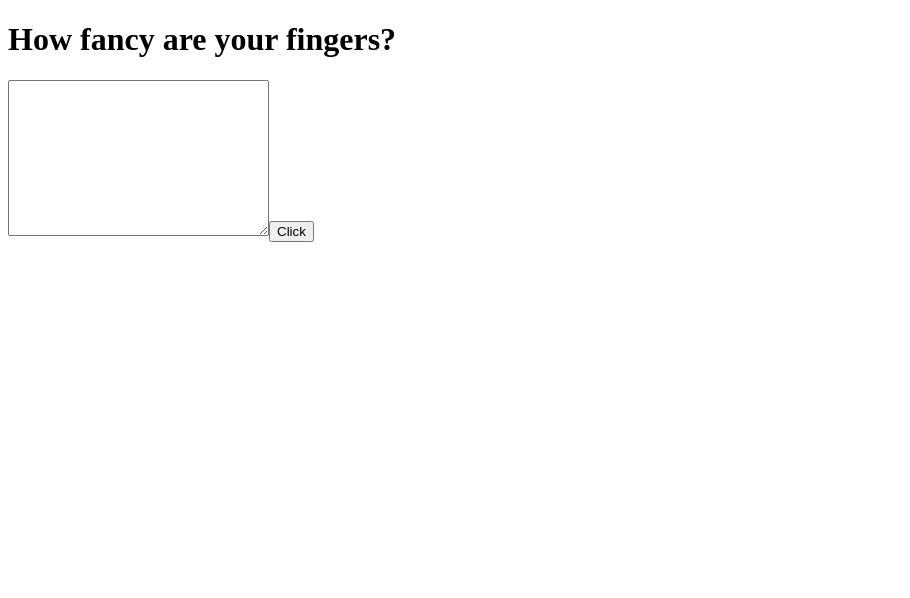
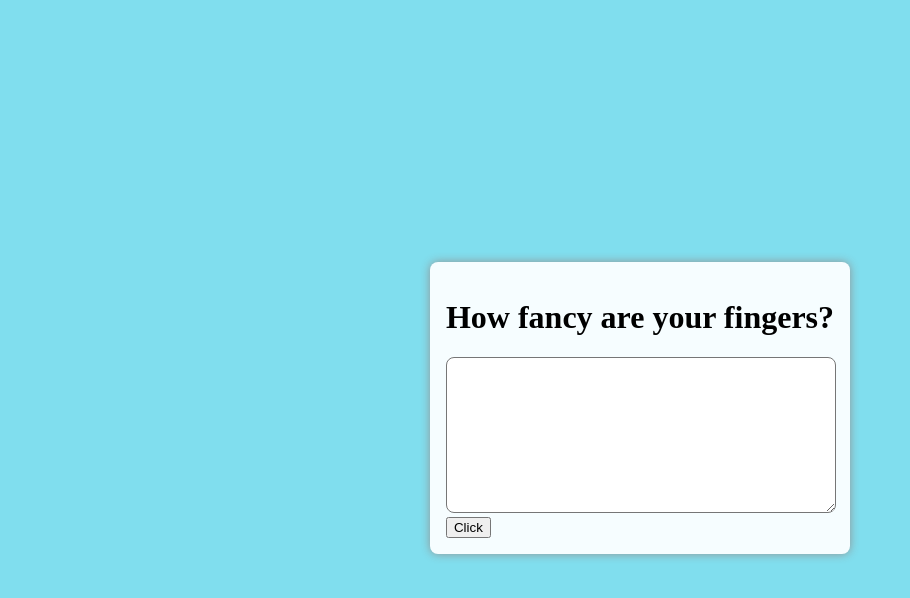
Before and after one commit to CoulKe/typing_game, a Vue app in the folder vue-intro/: page / in a window 1280 px wide. Shown: the top 598 px of the page, without its empty margins (0-910 px from the left). Built offline with nearby package versions, Linux system fonts and the light colour scheme.

Commit message:
Added styles

```diff
--- a/vue-intro/src/App.vue
+++ b/vue-intro/src/App.vue
@@ -72,7 +72,22 @@ export default {
 };
 </script>
 
-<style scoped>
+<style>
+body{
+  background-color: #80deee;
+  min-height: 100vh;
+  display: flex;
+  flex-direction: column;
+  justify-content: center;
+  align-items: center;
+}
+#app{
+  background-color: #f6fdff;
+  max-width: 50%;
+  border-radius: 8px;
+  padding: 1rem;
+  box-shadow: 0px 0px 10px #929292;
+}
 .pending {
     font-weight: bold;
 }
@@ -84,4 +99,18 @@ export default {
     font-weight: bold;
     color: red;
 }
+textarea {
+  width: 99%;
+  max-width: 800px;
+  border-radius: 8px;
+}
+textarea:focus {
+  outline: 2px solid #03bcdd;
+}
+textarea::placeholder {
+  padding: 1rem;
+  font-size: larger;
+  color: #757272;
+  margin: auto;
+}
 </style>
```
